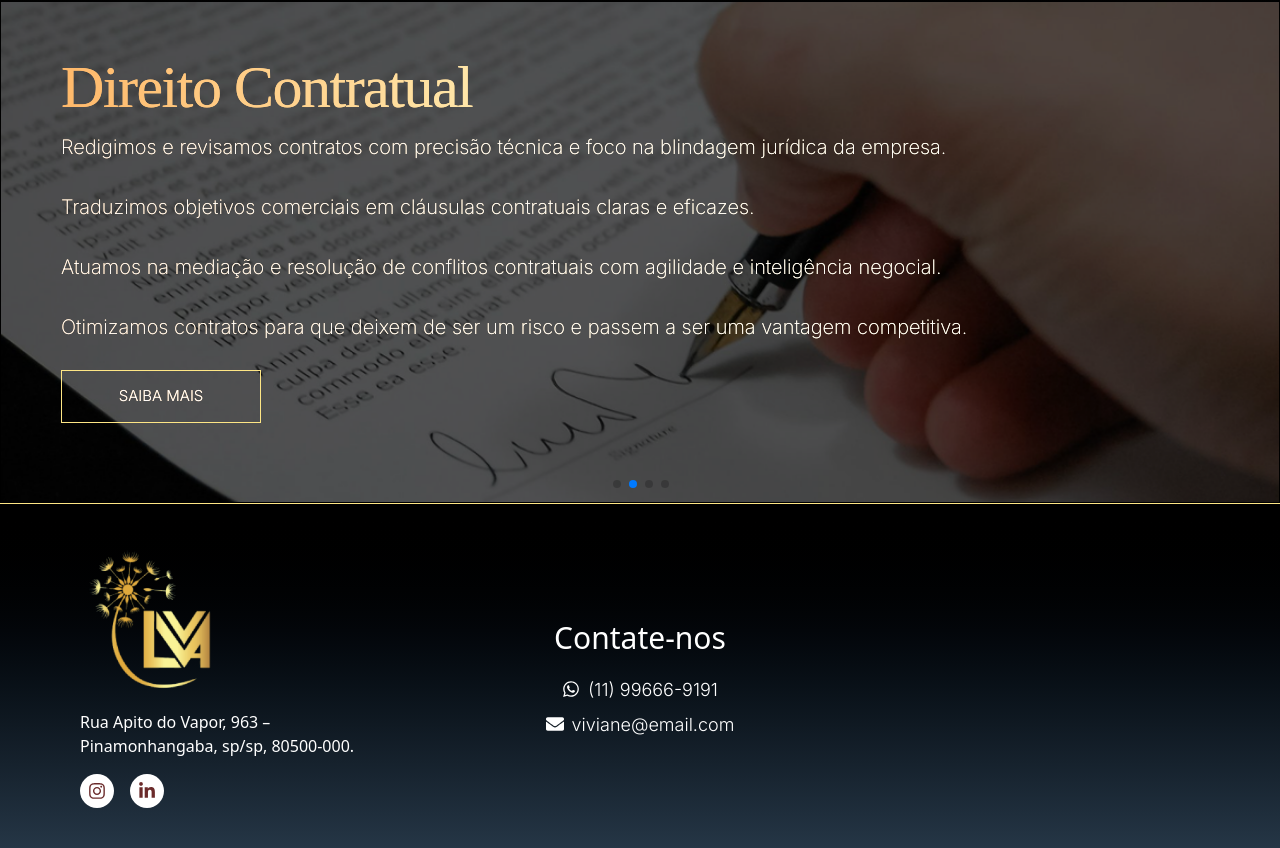
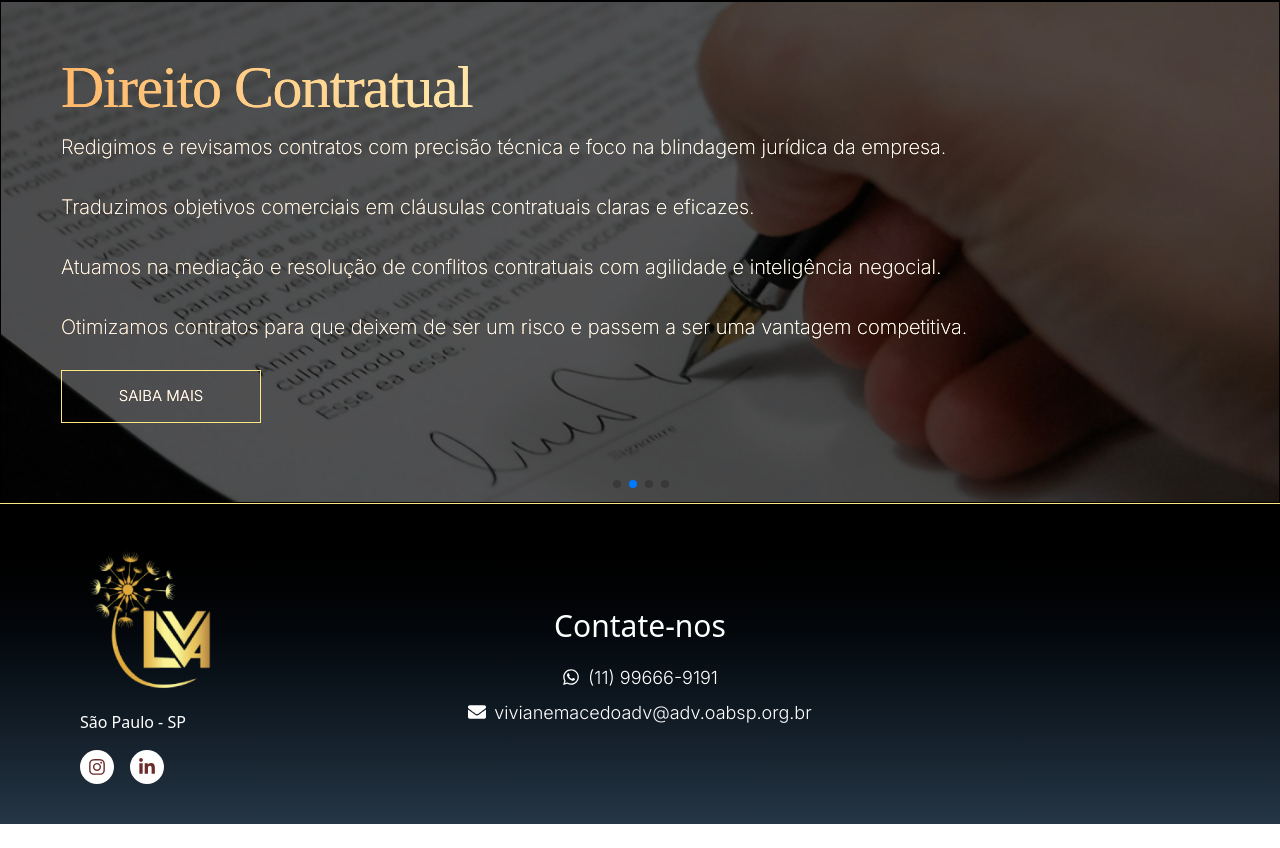
Before and after one commit to MuriloMacedoSilva/Advocacia-viviane, a React (Vite) app: page / in a window 1280 px wide. Shown: the part 2742-3590 px from the top of the page. After the commit the page ends 3566 px from the top, so only its background shows below. Built offline with nearby package versions, Linux system fonts and the light colour scheme; a web font is replaced by a local one.

Commit message:
finish-app

```diff
--- a/src/components/Footer.jsx
+++ b/src/components/Footer.jsx
@@ -14,7 +14,7 @@ export default function Footer() {
             className="w-[150px] mb-4"
           />
           <p className="max-w-xs">
-            Rua Apito do Vapor, 963 – Pinamonhangaba, sp/sp, 80500-000.
+            São Paulo - SP
           </p>
 
           <div className="flex gap-4 mt-4">
@@ -35,9 +35,9 @@ export default function Footer() {
             <FaWhatsapp /> (11) 99666-9191
           </p>
           </a>
-          <a href="">
+          <a href="www.vivianemacedoadv@adv.oabsp.org.br">
             <p className="flex items-center justify-center gap-2 font-Inter text-[18px] font-light">
-            <FaEnvelope />viviane@email.com
+            <FaEnvelope /> vivianemacedoadv@adv.oabsp.org.br
           </p>
           </a>
         </div>
--- a/src/components/Servicos.jsx
+++ b/src/components/Servicos.jsx
@@ -57,7 +57,7 @@ function Servicos() {
 
       <Swiper
         centeredSlides={true}
-        autoplay={{ delay: 4000, disableOnInteraction: false }}
+        autoplay={{ delay: 5500, disableOnInteraction: false }}
         direction="horizontal"
         slidesPerView={1}
         loop={true}
```
